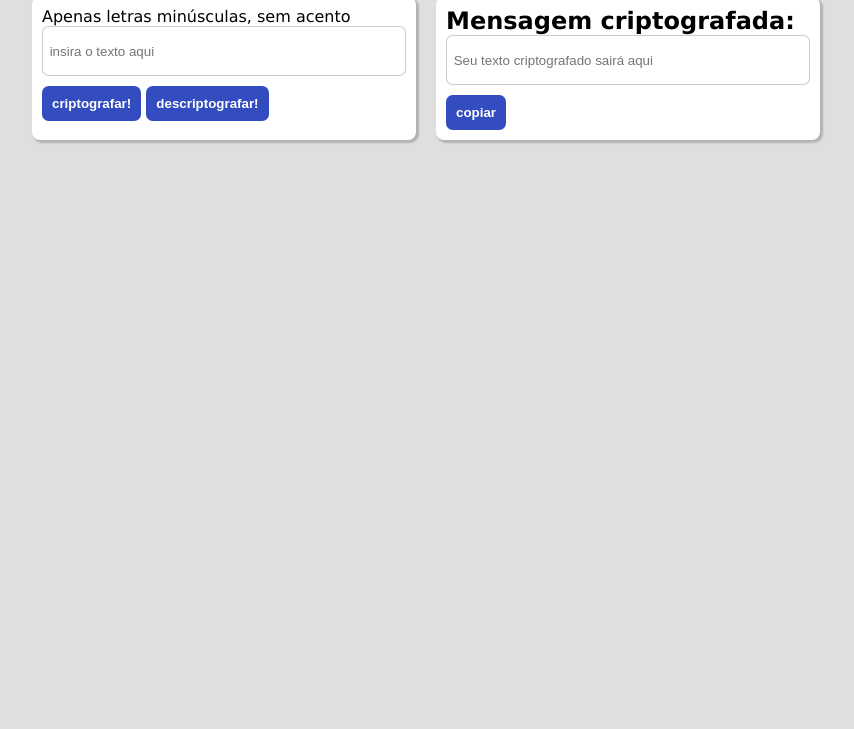
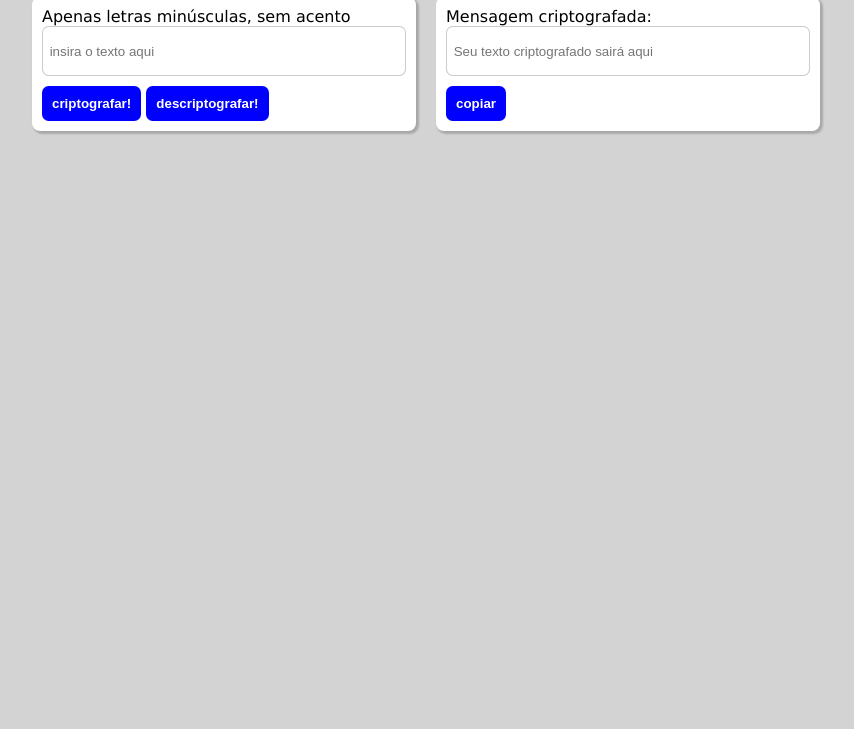
Before and after one commit to danielbecher/danielbecher.github.io, a plain HTML site: page index.html in a window 1280 px wide. Shown: the part 71-800 px from the top of the page, without its empty margins (214-1068 px from the left). Drawn offline with Linux system fonts and the light colour scheme.

Commit message:
Lançada nova versão com mais alguns ajustes de estilo (CSS) #challengeonelogicabr

```diff
--- a/index.html
+++ b/index.html
@@ -13,7 +13,7 @@
   <main class="main">
     <section class="form box">
       <form id="criptografa" action="">
-        <label for="input-texto">Apenas letras minúsculas, sem acento</label>
+        <label for="input-texto">Apenas letras minúsculas, sem acento</label><br>
         <input class="text-input" type="text" name="inputtexto" id="inputtexto" placeholder="insira o texto aqui">
         <input class="btn" type="submit" value="criptografar!" id="btn-cripto">
         <input class="btn" type="submit" value="descriptografar!" id="btn-descripto">
@@ -22,7 +22,7 @@
 
     <section class="msg box">
       <form id="mensagem">
-        <h2 id="">Mensagem criptografada:</h2>
+        <label for="input-texto">Mensagem criptografada:</label><br>
         <input class="text-input" type="text" id="msg" placeholder="Seu texto criptografado sairá aqui"></input>
         <input class="btn" type="submit" value="copiar" id="btn-copy">
       </form>
--- a/script.js
+++ b/script.js
@@ -1,3 +1,5 @@
+/* Arquivo de scripts para o challenge do One #challengeonelogicabr*/
+
 // Este bloco cria o evento para ouvir o botão de Criptografar!, faz as verificações necessárias
 // e codifica a frase!
 var botaoCriptografar = document.querySelector("#btn-cripto");
--- a/style.css
+++ b/style.css
@@ -5,7 +5,7 @@
 }
 
 body {
-  background-color: rgb(223, 223, 223);
+  background-color: lightgray;
   font-family: Verdana, Geneva, Tahoma, sans-serif;
 }
 
@@ -18,7 +18,8 @@ body {
 
 .titulo {
   padding: 15px;
-  text-align:center;
+  text-align: center;
+
 }
 
 .box {
@@ -35,7 +36,7 @@ body {
   border: 0;
   color: white;
   font-weight: bold;
-  background-color: rgb(51, 77, 192);
+  background-color: blue;
   padding: 10px;
   margin-top: 10px;
   border-radius: 0.5em;
```
